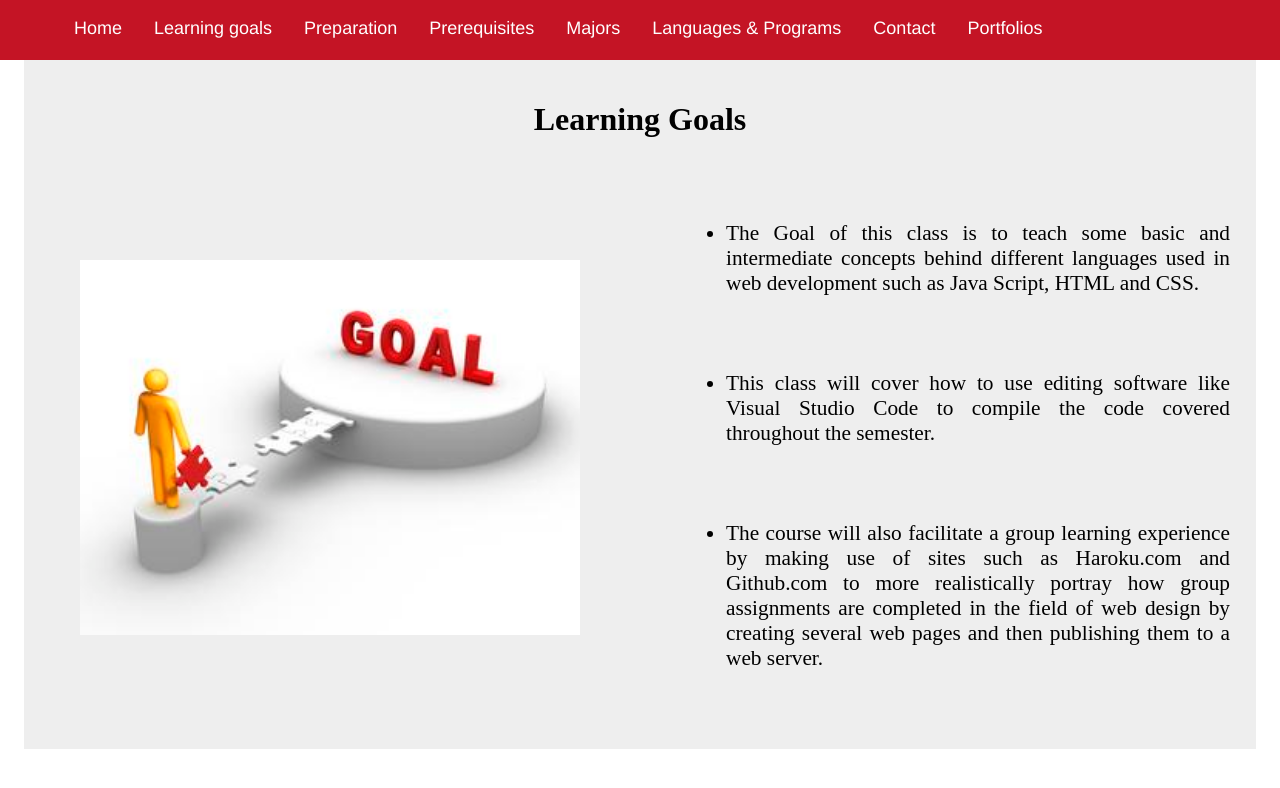
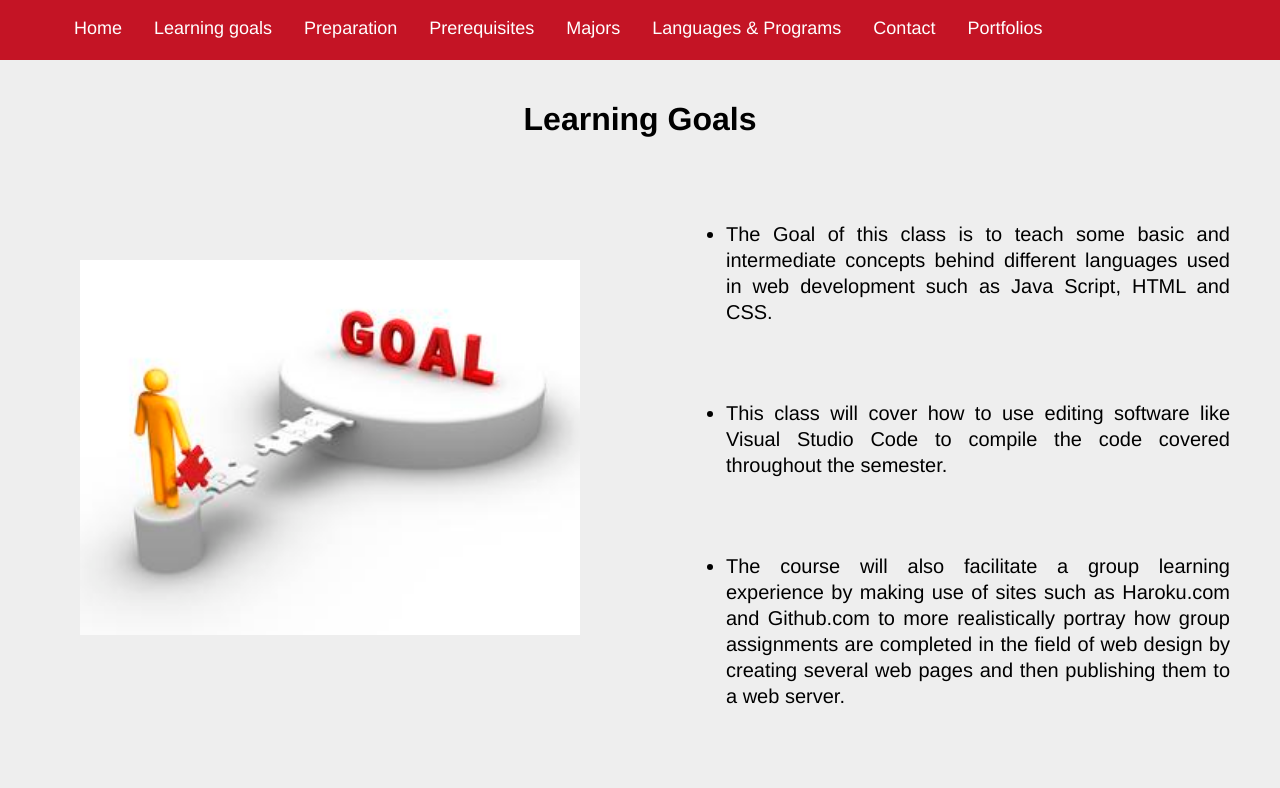
Before and after one commit to kayjilesen/ISIS2000, a website: page public/learning.html in a window 1280 px wide. Drawn offline with Linux system fonts and the light colour scheme.

Commit message:
Updated style.css, basic template CSS

```diff
--- a/public/css/learning.css
+++ b/public/css/learning.css
@@ -75,7 +75,6 @@ h1 {
     margin: 0 auto;
     padding: 16px;
     padding-top: 80px;
-    background-color: #eee;
     z-index: 2000;
 }
 
--- a/public/css/style.css
+++ b/public/css/style.css
@@ -1,10 +1,12 @@
 body {
     margin: 0;
     padding: 0;
+    background-color: #eee;
 }
 
 h1 {
     text-align: center;
+    font-family: Helvetica, Arial, sans-serif;
 }
 
 #navBar {
@@ -150,6 +152,12 @@ p {
     color: #c41425;
 }
 
+li {
+    font-family: Helvetica, Arial, sans-serif;
+    font-size: 20px;
+    line-height: 26px;
+}
+
 @media only screen and (max-width: 1200px){
     .container{
         max-width: 960px;
--- a/public/learning.html
+++ b/public/learning.html
@@ -37,7 +37,7 @@
 
             <div class="column-container">
                 <div class="columns-row">
-                    <div class="columns-2"><img src="./learninggoals.jpg" alt=""></div>
+                    <div class="columns-2"><img src="./img/learninggoals.jpg" alt=""></div>
 
                     <div class="columns-2">
                         <div class="content">
```
Also changed, not shown: public/index.html (+1 -1 lines), public/img/learninggoals.jpg (renamed from public/learninggoals.jpg).
